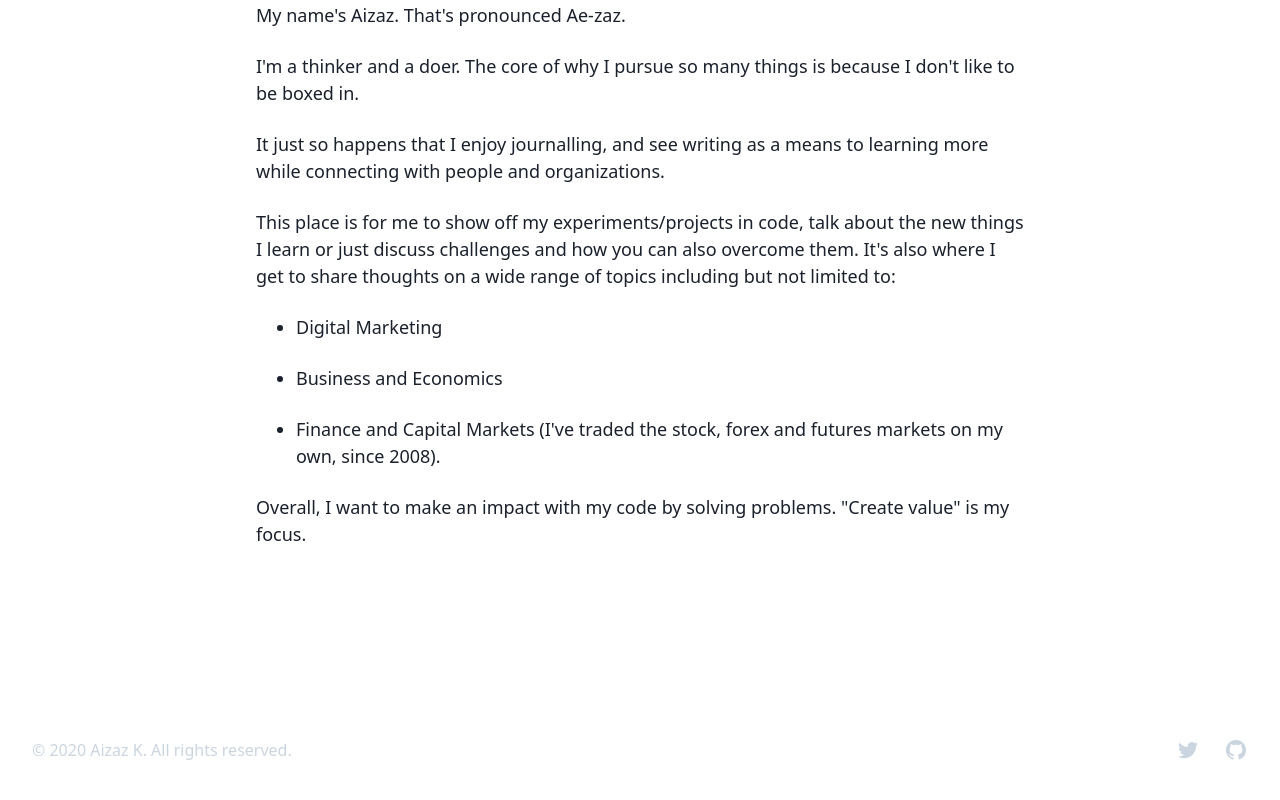
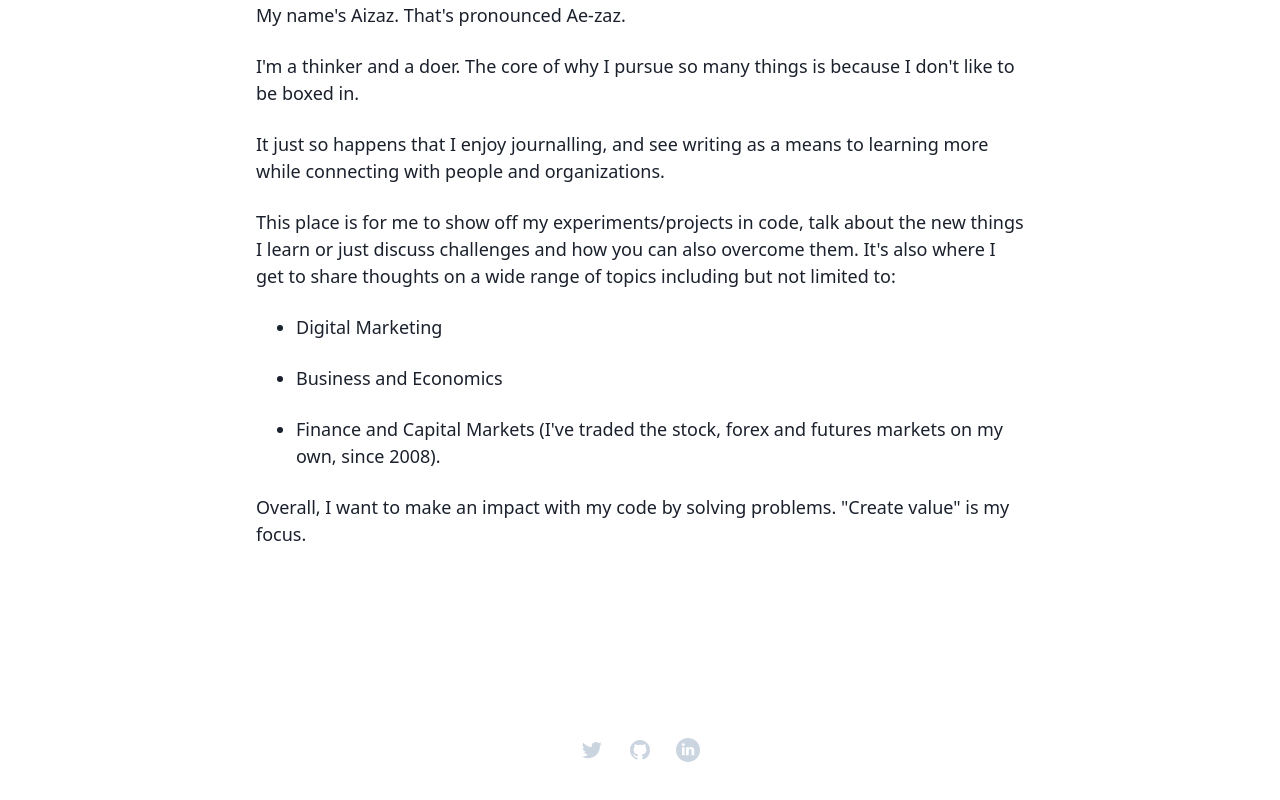
Before and after one commit to aizkhaj/aiz-dev, a Next.js app: page /about in a window 1280 px wide. Shown: the part 214-1014 px from the top of the page. Built offline with nearby package versions, Linux system fonts and the light colour scheme; what @tailwindcss/ui would draw is missing.

Commit message:
polished some footer stuff and links

```diff
--- a/components/ProjectCard.js
+++ b/components/ProjectCard.js
@@ -4,17 +4,18 @@ const ProjectCard = ({ href, logoPath, name, description, badge = null }) => {
   // create a logo if no logo available:
 
   return (
+    <a href={href} target="_blank" className="no-underline">
       <div className="mx-auto my-4 flex flex-row space-around justify-center rounded-lg border-4 border-gray-300 hover:border-gray-500 py-2 max-w-lg items-center">
         <div className="order-2 my-2 mx-4">
           <h1 className="capitalize text-2xl font-sans font-semibold">{name}</h1>
-        <p className="text-gray-600">{description}</p>
-        <a href={href} className="font-semibold text-lg text-teal-500 no-underline">{href}</a>
+          <p className="text-gray-600 mb-1">{description}</p>
+          <p className="font-semibold text-base text-teal-500 no-underline">{href}</p>
         </div>
         <div className="order-1 my-2 ml-4 mr-2">
-        {/* {badge === null ? null : badgeSpan} */}
           <img className="w-16 rounded" src={logoPath} alt={`${name.toLowerCase()}-logo`} />
         </div>
       </div>
+    </a>
   );
 }
 
--- a/components/footer.js
+++ b/components/footer.js
@@ -1,11 +1,11 @@
 const Footer = () => {
   return (
-    <div className="bg-white w-screen flex-shrink-0">
+    <div className="flex flex-row bg-white w-screen flex-shrink-0">
       <div className="max-w-screen-xl mx-auto py-12 px-4 sm:px-6 md:flex md:items-center md:justify-between lg:px-8">
-        <div className="flex justify-center md:order-2">
         <a
           href="https://www.twitter.com/aizazkhaja"
-            className="ml-6 text-gray-400 hover:text-gray-500"
+          target="_blank"
+          className="text-gray-400 hover:text-gray-500"
         >
           <span className="sr-only">Twitter</span>
           <svg className="h-6 w-6" fill="currentColor" viewBox="0 0 24 24">
@@ -14,6 +14,7 @@ const Footer = () => {
         </a>
         <a
           href="https://www.github.com/aizkhaj"
+          target="_blank"
           className="ml-6 text-gray-400 hover:text-gray-500"
         >
           <span className="sr-only">GitHub</span>
@@ -25,12 +26,20 @@ const Footer = () => {
             />
           </svg>
         </a>
-        </div>
-        <div className="mt-8 md:mt-0 md:order-1">
-          <p className="text-center text-base leading-6 text-gray-400">
-            &copy; 2020 Aizaz K. All rights reserved.
-          </p>
-        </div>
+        <a
+          href="https://www.linkedin.com/in/aizaz-khaja"
+          target="_blank"
+          className="ml-6 text-gray-400 hover:text-gray-500"
+        >
+          <span className="sr-only">LinkedIn</span>
+          <svg className="h-6 w-6" fill="currentColor" viewBox="0 0 32 32">
+            <path d="M16 0C7.163 0 0 7.163 0 16c0 8.836 7.163 16 16 16s16-7.164 16-16c0-8.837-7.163-16-16-16z" />
+            <path
+              fill="#FFF"
+              d="M24.294 22.942v-6.137c0-3.288-1.755-4.818-4.096-4.818-1.889 0-2.735 1.039-3.206 1.768v-1.517h-3.558c.047 1.005 0 10.704 0 10.704h3.558v-5.978c0-.319.023-.639.117-.867.257-.639.842-1.301 1.825-1.301 1.288 0 1.803.981 1.803 2.42v5.727l3.557-.001zM9.685 10.777c1.24 0 2.013-.823 2.013-1.85-.023-1.05-.773-1.849-1.99-1.849s-2.012.799-2.012 1.849c0 1.028.772 1.85 1.967 1.85h.022zm1.779 12.165V12.238H7.907v10.704h3.557z"
+            />
+          </svg>
+        </a>
       </div>
     </div>
   );
--- a/pages/_app.js
+++ b/pages/_app.js
@@ -1,5 +1,6 @@
 import React from 'react';
 import App from 'next/app';
+import Head from 'next/head';
 import { DefaultSeo } from 'next-seo';
 
 import '../styles/tailwind.css';
@@ -10,6 +11,9 @@ export default class MyApp extends App {
     const { Component, pageProps } = this.props;
     return (
       <>
+        <Head>
+          <link rel="shortcut icon" href="/favicon-z.ico" />
+        </Head>
         <DefaultSeo {...SEO} />
         <Component {...pageProps} />
       </>
--- a/pages/index.js
+++ b/pages/index.js
@@ -37,8 +37,7 @@ export default function Index() {
         </Section>
         <Section sectionName="Get in touch!">
           <p>
-            Reach out to me via Twitter, connect with me on LinkedIn, or shoot
-            me a message at hello@aizaz.dev
+            Reach out to me via <a href="https://www.twitter.com/aizazkhaja" target="_blank" className="no-underline text-teal-700">Twitter</a> or connect with me on <a href="https://www.linkedin.com/in/aizaz-khaja" target="_blank" className="no-underline text-teal-700">LinkedIn</a>.
           </p>
         </Section>
       </Stack>
```
Also changed, not shown: 1 other file (tests, documents, lock files or other folders). Lines whose indentation alone changed are shown as unchanged.
